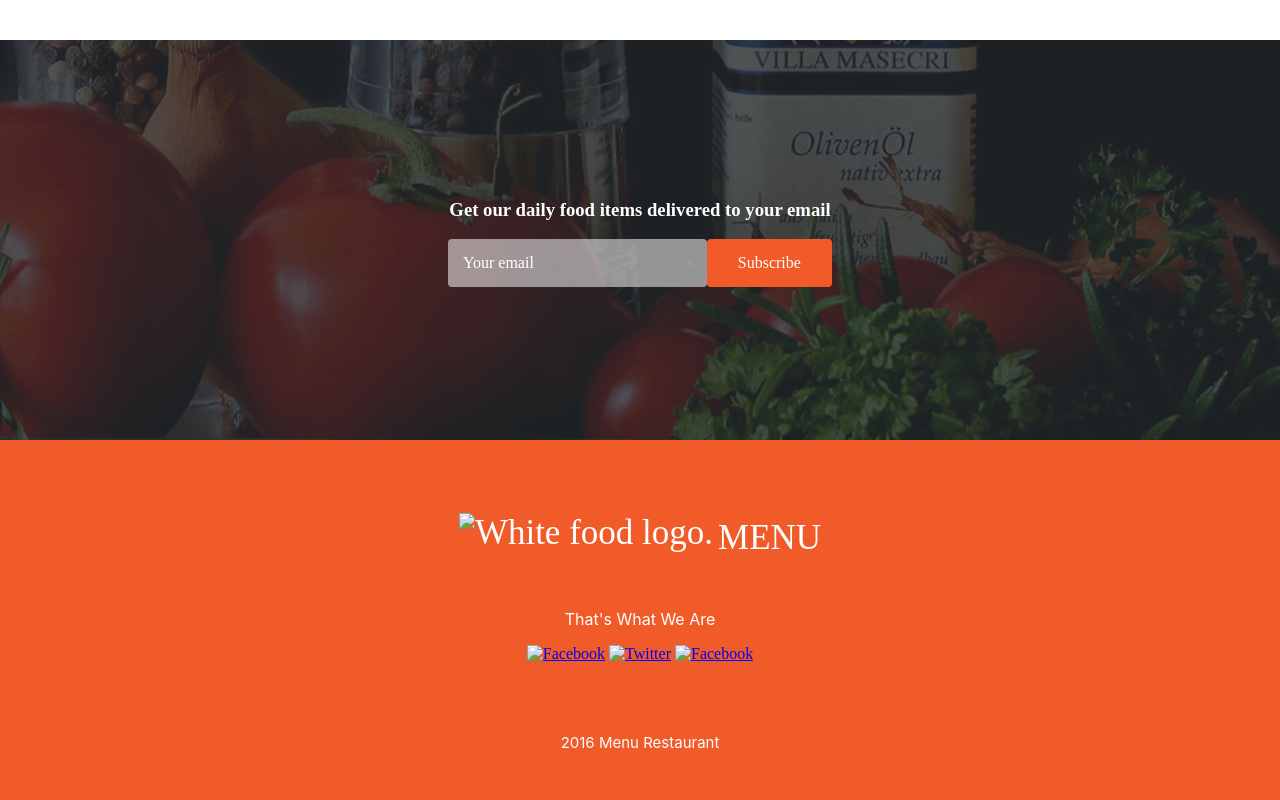
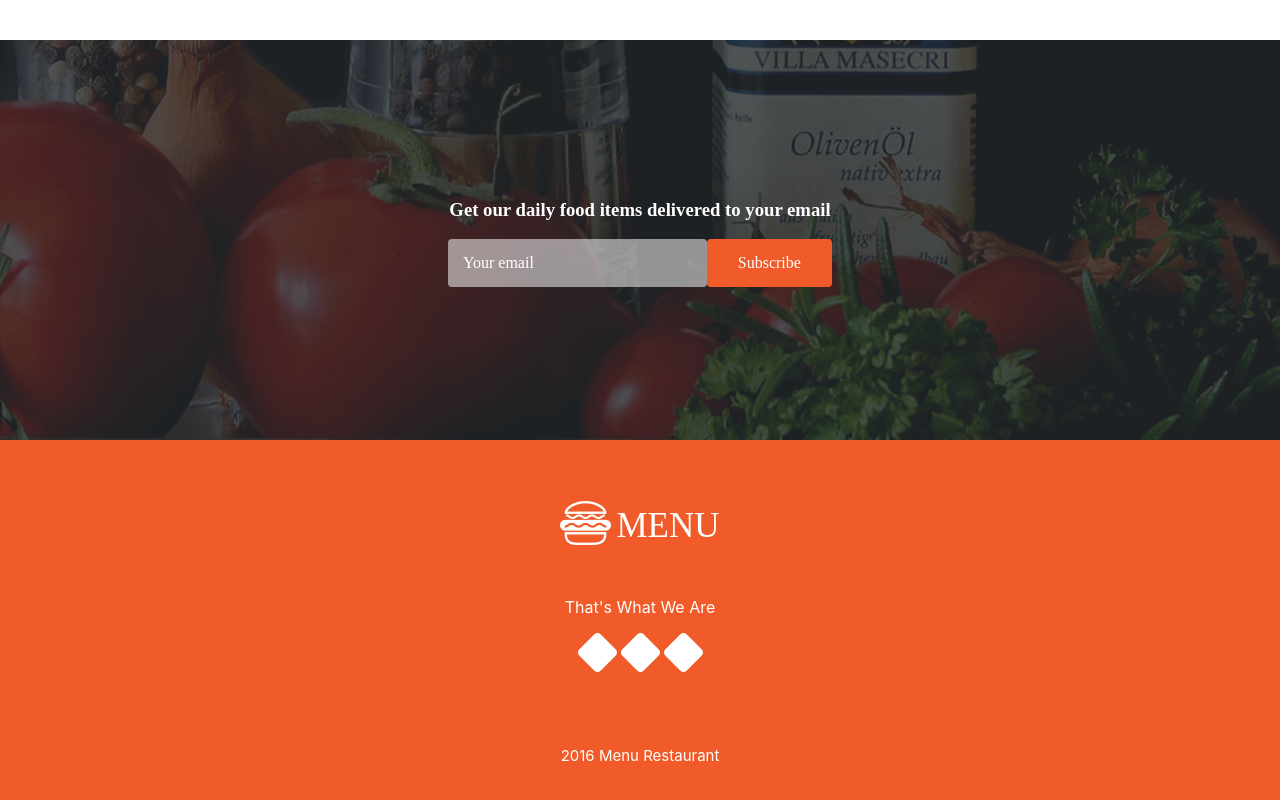
Before and after one commit to peterken674/anitas-kitchen, a plain HTML site: page index.html in a window 1280 px wide. Shown: the part 3030-3830 px from the top of the page. Drawn offline with Linux system fonts and the light colour scheme; the site is published under a folder, as on GitHub Pages, so addresses that start at the root find nothing.

Commit message:
Fix footer image links.

```diff
--- a/index.html
+++ b/index.html
@@ -178,10 +178,7 @@
     <div id="footer">
       <div id="ftr_logo">
         <div>
-          <img
-            src="/assets/footerlogos/logo_white.png"
-            alt="White food logo."
-          />
+          <img src="assets/footerlogos/logo_white.png" alt="White food logo." />
         </div>
         <p>MENU</p>
       </div>
@@ -190,13 +187,13 @@
 
       <div id="social_media">
         <a href="#"
-          ><img src="/assets/footerlogos/facebook.png" alt="Facebook"
+          ><img src="assets/footerlogos/facebook.png" alt="Facebook"
         /></a>
         <a href="#"
-          ><img src="/assets/footerlogos/twitter.png" alt="Twitter"
+          ><img src="assets/footerlogos/twitter.png" alt="Twitter"
         /></a>
         <a href="#"
-          ><img src="/assets/footerlogos/pinterest.png" alt="Facebook"
+          ><img src="assets/footerlogos/pinterest.png" alt="Pinterest"
         /></a>
       </div>
 
```
